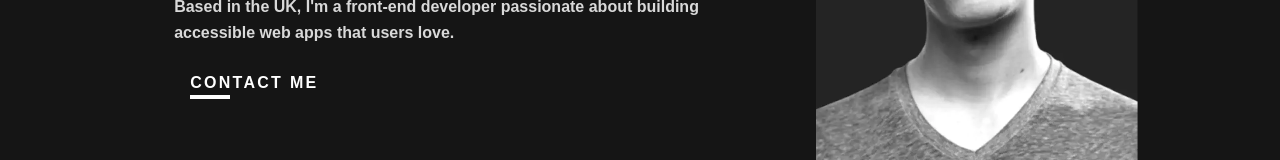
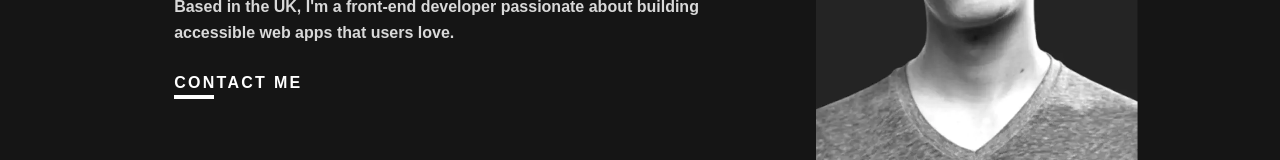
Before and after one commit to Hcmwebs/single-page-dev-portifolio, a React (Vite) app: page / in a window 1280 px wide. Shown: the part 347-507 px from the top of the page. Built offline with nearby package versions, Linux system fonts and the light colour scheme.

Commit message:
completed styling of the styled link in the hero section
Signed-off-by: Heze <64218603+Hcmwebs@users.noreply.github.com>

```diff
--- a/src/components/Hero.jsx
+++ b/src/components/Hero.jsx
@@ -36,10 +36,8 @@ const Hero = () => {
 					Based in the UK, I'm a front-end developer passionate about building
 					accessible web apps that users love.
 				</p>
-				<StyledLink>
-					<a href='#' target='_blank' rel='noopener noreferrer'>
+				<StyledLink href='#' target='_blank' rel='noopener noreferrer'>
 					Contact me
-					</a>
 				</StyledLink>
 			</div>
 		</StyledHero>
--- a/src/styles/Link.styled.jsx
+++ b/src/styles/Link.styled.jsx
@@ -1,17 +1,20 @@
 import styled from 'styled-components'
 
 const StyledLink = styled.a`
-	text-decoration: none;
 	font-weight: 700;
 	font-size: 1rem;
 	line-height: 26px;
 	letter-spacing: 2.28571px;
+	text-decoration: none;
 	text-transform: uppercase;
+	text-align: center;
 	display: inline-block;
-	padding-inline: 1rem;
 	position: relative;
 	cursor: pointer;
 	transition: var(--transition-2);
+	@media (min-width: 768px) {
+		text-align: left;
+	}
 	&:hover {
 		color: var(--accent);
 		&::before {
```
